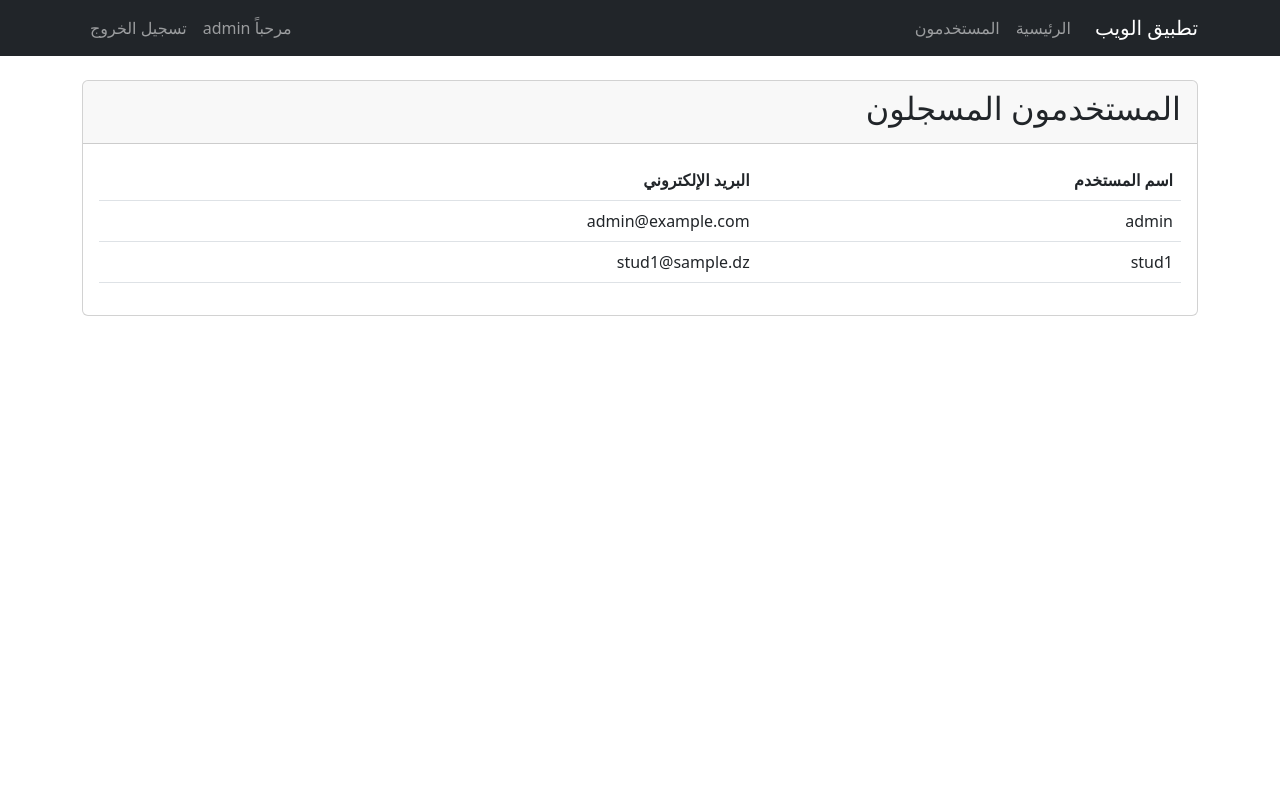
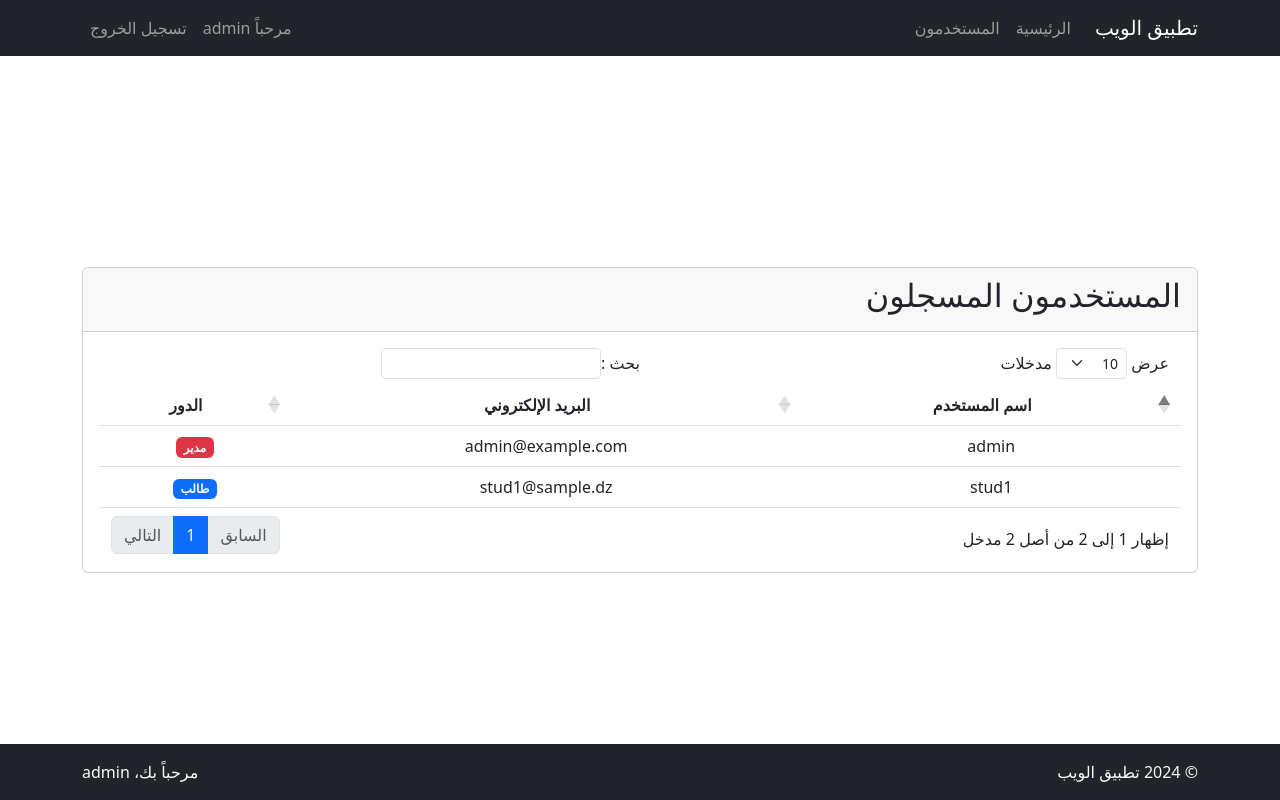
Before and after one commit to Djellal/ceilapp-flask, a Flask app: page /users in a window 1280 px wide. Run offline with Flask 3, Linux system fonts and the light colour scheme; a user stored in the database is signed in; some libraries are stand-ins or nearby versions.

Commit message:
25-02-2025

```diff
--- a/app.py
+++ b/app.py
@@ -1,7 +1,15 @@
 from flask import Flask, render_template, flash, redirect, url_for, request
+from flask import session
+from datetime import timedelta
+import logging
+
+# Configure logging
+logging.basicConfig(level=logging.DEBUG)
+logger = logging.getLogger(__name__)
+
 from flask_babel import Babel
 from flask_login import login_user, logout_user, login_required, current_user
-from extensions import db, login_manager, babel
+from extensions import db, login_manager, babel, migrate
 from models import User
 from forms import LoginForm, RegistrationForm
 
@@ -9,12 +17,22 @@ app = Flask(__name__)
 app.config['SQLALCHEMY_DATABASE_URI'] = 'sqlite:///site.db'
 app.config['SQLALCHEMY_TRACK_MODIFICATIONS'] = False
 app.config['BABEL_DEFAULT_LOCALE'] = 'ar'
-app.config['SECRET_KEY'] = 'your-secret-key-here'
+app.config['SECRET_KEY'] = 'DhB@571982'
+app.config['SESSION_TYPE'] = 'filesystem'
+app.config['PERMANENT_SESSION_LIFETIME'] = timedelta(minutes=30)
+
+# Add these debug configurations
+app.config['DEBUG'] = True  # Enable debug mode
+app.config['SQLALCHEMY_ECHO'] = True  # Print SQL queries to console
+@app.errorhandler(403)
+def forbidden_error(error):
+    return render_template('403.html'), 403
 
 # Initialize extensions
 db.init_app(app)
 login_manager.init_app(app)
 babel.init_app(app)
+migrate.init_app(app, db)
 
 login_manager.login_view = 'login'
 login_manager.login_message = 'الرجاء تسجيل الدخول للوصول إلى هذه الصفحة'
@@ -26,14 +44,19 @@ def load_user(id):
 @app.route('/login', methods=['GET', 'POST'])
 def login():
     if current_user.is_authenticated:
+        logger.debug(f'Authenticated user {current_user.username} attempting to access login page')
         return redirect(url_for('home'))
     form = LoginForm()
     if form.validate_on_submit():
         user = User.query.filter_by(email=form.email.data).first()
+        logger.info(f'Login attempt for email: {form.email.data}')
         if user and user.check_password(form.password.data):
             login_user(user, remember=form.remember_me.data)
+            logger.info(f'Successful login for user: {user.username}')
+            flash('تم تسجيل الدخول بنجاح!', 'success')
             return redirect(url_for('home'))
-        flash('البريد الإلكتروني أو كلمة المرور غير صحيحة')
+        logger.warning(f'Failed login attempt for email: {form.email.data}')
+        flash('البريد الإلكتروني أو كلمة المرور غير صحيحة', 'error')
     return render_template('login.html', form=form)
 
 @app.route('/register', methods=['GET', 'POST'])
@@ -43,7 +66,11 @@ def register():
     form = RegistrationForm()
     if form.validate_on_submit():
         try:
-            user = User(username=form.username.data, email=form.email.data)
+            user = User(
+                username=form.username.data,
+                email=form.email.data,
+                role=form.role.data
+            )
             user.set_password(form.password.data)
             db.session.add(user)
             db.session.commit()
@@ -52,9 +79,6 @@ def register():
         except Exception as e:
             db.session.rollback()
             flash('حدث خطأ أثناء التسجيل. الرجاء المحاولة مرة أخرى', 'error')
-    for field, errors in form.errors.items():
-        for error in errors:
-            flash(f'{getattr(form, field).label.text}: {error}', 'error')
     return render_template('register.html', form=form)
 
 @app.route('/logout')
@@ -66,11 +90,69 @@ def logout():
 @app.route('/')
 def home():  # function name matches the endpoint used in url_for('home')
     return render_template('index.html')
+from functools import wraps
+from flask import abort
+
+def role_required(role):
+    def decorator(f):
+        @wraps(f)
+        def decorated_function(*args, **kwargs):
+            if not current_user.is_authenticated:
+                return redirect(url_for('login'))
+            if current_user.role != role:
+                flash('غير مصرح لك بالوصول إلى هذه الصفحة', 'error')
+                return abort(403)
+            return f(*args, **kwargs)
+        return decorated_function
+    return decorator
+
+# Example of protected route for admin only
 @app.route('/users')
 @login_required
+@role_required('admin')
 def users():
-    users_list = User.query.all()
-    return render_template('users.html', users=users_list)
+    search = request.args.get('search', '')
+    role_filter = request.args.get('role', '')
+
+    query = User.query
+
+    if search:
+        query = query.filter(
+            (User.username.ilike(f'%{search}%')) |
+            (User.email.ilike(f'%{search}%'))
+        )
+
+    if role_filter:
+        query = query.filter(User.role == role_filter)
+
+    users_list = query.all()
+    return render_template('users.html',
+                         users=users_list,
+                         search=search,
+                         current_role=role_filter)
+
+# Example of protected route for students
+@app.route('/student-dashboard')
+@login_required
+@role_required('student')
+def student_dashboard():
+    return render_template('student_dashboard.html')
+
+@app.route('/set-session')
+def set_session():
+    session['test'] = 'test value'
+    return 'Session value set. <a href="/check-session">Check session</a>'
+
+@app.route('/check-session')
+def check_session():
+    return f"Session contains: {session.get('test', 'No value found')}"
+
+@app.route('/debug-csrf')
+def debug_csrf():
+    return {
+        'has_csrf_token': 'csrf_token' in session,
+        'session_keys': list(session.keys())
+    }
 
 if __name__ == '__main__':
     with app.app_context():
--- a/extensions.py
+++ b/extensions.py
@@ -1,7 +1,9 @@
 from flask_sqlalchemy import SQLAlchemy
 from flask_login import LoginManager
 from flask_babel import Babel
+from flask_migrate import Migrate
 
 db = SQLAlchemy()
 login_manager = LoginManager()
 babel = Babel()
+migrate = Migrate()
--- a/forms.py
+++ b/forms.py
@@ -1,5 +1,5 @@
 from flask_wtf import FlaskForm
-from wtforms import StringField, PasswordField, BooleanField, SubmitField
+from wtforms import StringField, PasswordField, BooleanField, SubmitField, SelectField
 from wtforms.validators import DataRequired, Email, EqualTo, ValidationError
 from models import User
 
@@ -14,6 +14,7 @@ class RegistrationForm(FlaskForm):
     email = StringField('البريد الإلكتروني', validators=[DataRequired(), Email()])
     password = PasswordField('كلمة المرور', validators=[DataRequired()])
     password2 = PasswordField('تأكيد كلمة المرور', validators=[DataRequired(), EqualTo('password')])
+    role = SelectField('الدور', choices=[('student', 'طالب'), ('admin', 'مدير')], default='student')
     submit = SubmitField('تسجيل')
 
     def validate_username(self, username):
--- a/templates/base.html
+++ b/templates/base.html
@@ -5,6 +5,29 @@
     <meta name="viewport" content="width=device-width, initial-scale=1.0">
     <title>{% block title %}{% endblock %}</title>
     <link rel="stylesheet" href="https://cdn.jsdelivr.net/npm/bootstrap@5.3.0/dist/css/bootstrap.rtl.min.css">
+    <style>
+        body {
+            min-height: 100vh;
+            display: flex;
+            flex-direction: column;
+        }
+        .container {
+            flex: 1;
+        }
+        .footer {
+            margin-top: auto;
+        }
+    </style>
+
+    <!-- DataTables CSS -->
+    <link rel="stylesheet" href="https://cdn.datatables.net/1.13.7/css/dataTables.bootstrap5.min.css">
+
+    <!-- jQuery (required for DataTables) -->
+    <script src="https://code.jquery.com/jquery-3.7.0.min.js"></script>
+
+    <!-- DataTables JS -->
+    <script src="https://cdn.datatables.net/1.13.7/js/jquery.dataTables.min.js"></script>
+    <script src="https://cdn.datatables.net/1.13.7/js/dataTables.bootstrap5.min.js"></script>
 </head>
 <body>
     <nav class="navbar navbar-expand-lg navbar-dark bg-dark">
@@ -62,6 +85,23 @@
         {% block content %}{% endblock %}
     </div>
 
+    <footer class="footer mt-auto py-3 bg-dark text-light">
+        <div class="container">
+            <div class="row">
+                <div class="col-md-6">
+                    <p class="mb-0">© 2024 تطبيق الويب</p>
+                </div>
+                <div class="col-md-6 text-end">
+                    {% if current_user.is_authenticated %}
+                        <p class="mb-0">مرحباً بك، {{ current_user.username }}</p>
+                    {% else %}
+                        <p class="mb-0">زائر</p>
+                    {% endif %}
+                </div>
+            </div>
+        </div>
+    </footer>
+
     <script src="https://cdn.jsdelivr.net/npm/bootstrap@5.3.0/dist/js/bootstrap.bundle.min.js"></script>
 </body>
 </html>
--- a/templates/login.html
+++ b/templates/login.html
@@ -10,6 +10,7 @@
                 <h2 class="card-title text-center">تسجيل الدخول</h2>
                 <form method="POST" action="">
                     {{ form.hidden_tag() }}
+                    {{ form.csrf_token }}
                     <div class="mb-3">
                         {{ form.email.label(class="form-label") }}
                         {{ form.email(class="form-control") }}
--- a/templates/users.html
+++ b/templates/users.html
@@ -9,11 +9,12 @@
     </div>
     <div class="card-body">
         <div class="table-responsive">
-            <table class="table table-hover">
+            <table id="usersTable" class="table table-hover text-center">
                 <thead>
                     <tr>
-                        <th>اسم المستخدم</th>
-                        <th>البريد الإلكتروني</th>
+                        <th class="text-center">اسم المستخدم</th>
+                        <th class="text-center">البريد الإلكتروني</th>
+                        <th class="text-center">الدور</th>
                     </tr>
                 </thead>
                 <tbody>
@@ -21,6 +22,17 @@
                     <tr>
                         <td>{{ user.username }}</td>
                         <td>{{ user.email }}</td>
+                        <td>
+                            {% if user.role == 'admin' %}
+                                <span class="badge bg-danger">مدير</span>
+                            {% else %}
+                                <span class="badge bg-primary">طالب</span>
+                            {% endif %}
+                        </td>
+                    </tr>
+                    {% else %}
+                    <tr>
+                        <td colspan="3" class="text-center">لا يوجد مستخدمين</td>
                     </tr>
                     {% endfor %}
                 </tbody>
@@ -28,4 +40,42 @@
         </div>
     </div>
 </div>
+
+<script>
+    $(document).ready(function() {
+        $('#usersTable').DataTable({
+            language: {
+                processing:     "جارٍ التحميل...",
+            search:         "بحث&nbsp;:",
+            lengthMenu:     "عرض _MENU_ مدخلات",
+            info:           "إظهار _START_ إلى _END_ من أصل _TOTAL_ مدخل",
+            infoEmpty:      "يعرض 0 إلى 0 من أصل 0 مدخل",
+            infoFiltered:   "(منتقاة من مجموع _MAX_ مدخل)",
+            infoPostFix:    "",
+            loadingRecords: "جارٍ التحميل...",
+            zeroRecords:    "لم يعثر على أية سجلات",
+            emptyTable:     "لا تتوفر بيانات في الجدول",
+            paginate: {
+                first:      "الأول",
+                previous:   "السابق",
+                next:       "التالي",
+                last:       "الأخير"
+            },
+            aria: {
+                sortAscending:  ": تفعيل لترتيب العمود تصاعدياً",
+                sortDescending: ": تفعيل لترتيب العمود تنازلياً"
+            },
+
+            "order": [[ 0, "asc" ]],
+            "pageLength": 10,
+            "columnDefs": [
+                {
+                    "targets": "_all",
+                    "className": "text-center"
+                }
+            ]
+        },
+        });
+    });
+</script>
 {% endblock %}
```
Also changed, not shown: createadmin.py (added, +8 -0 lines), models.py (+32 -0 lines), templates/403.html (added, +14 -0 lines), instance/site.db.
